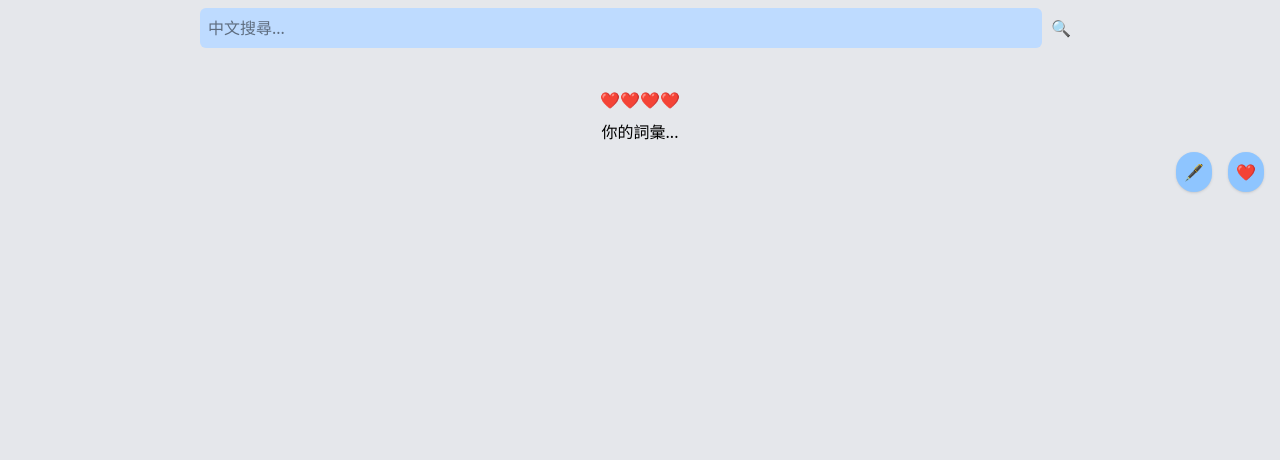
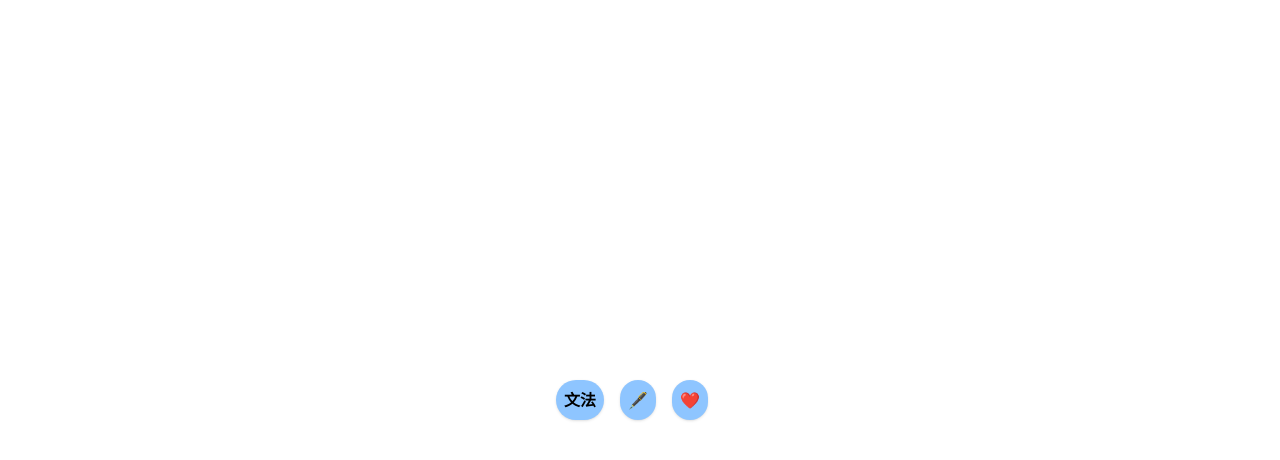
Before and after one commit to kkukileon305/myvocalist, a Next.js app: page / in a window 1280 px wide. Shown: the top 460 px of the page. Built offline with nearby package versions, Linux system fonts and the light colour scheme.

Commit message:
change design

```diff
--- a/app/Search.tsx
+++ /dev/null
@@ -1,82 +0,0 @@
-"use client";
-
-import React, { FormEventHandler, useState } from "react";
-import View from "@/app/View";
-import { Type } from "@/app/list/page";
-import { searchWords } from "@/app/actions";
-import MyWords from "@/app/mywords/MyWords";
-
-const Search = () => {
-  const [loading, setLoading] = useState(false);
-  const [value, setValue] = useState("");
-  const [result, setResult] = useState<Type[]>([]);
-
-  const onSubmit: FormEventHandler<HTMLFormElement> = async (e) => {
-    e.preventDefault();
-    if (!value) return;
-    setLoading(true);
-
-    const data = await searchWords(value);
-    if (data) setResult(data);
-
-    setLoading(false);
-  };
-
-  const noteList = result.map((n) => {
-    const [character, , , zhuyin, meaning] = n.flds!.split("\u001f");
-
-    return {
-      id: n.id,
-      character,
-      zhuyin,
-      meaning,
-    };
-  });
-
-  return (
-    <div>
-      <div className="max-w-4xl mx-auto">
-        <form onSubmit={onSubmit} className="flex mb-4 p-2">
-          <input
-            type="text"
-            className="outline-none p-2 bg-blue-200 rounded-md w-full disabled:bg-gray-400"
-            onChange={(e) => setValue(e.target.value)}
-            placeholder="中文搜尋..."
-            disabled={loading}
-          />
-          <button
-            className="w-10 h-10 cursor-pointer"
-            type="submit"
-            disabled={loading}
-          >
-            🔍
-          </button>
-        </form>
-
-        <div className="p-2">
-          {noteList.map((note) => (
-            <div
-              key={note.id}
-              className="bg-purple-300 rounded-md overflow-hidden shadow mb-4 flex items-center"
-            >
-              <p className="w-1/2 p-2 text-4xl font-extrabold text-center">
-                {note.character}
-              </p>
-
-              <div className="flex w-1/2 font-bold text-xl">
-                <div className="w-[1px] bg-blue-700" />
-                <View word={note} />
-              </div>
-            </div>
-          ))}
-        </div>
-
-        <p className="text-center">❤️❤️❤️❤️</p>
-
-        <MyWords />
-      </div>
-    </div>
-  );
-};
-
-export default Search;
--- a/app/grammar/[page]/page.tsx
+++ b/app/grammar/[page]/page.tsx
@@ -25,7 +25,7 @@ export default async function Page({
       <div className="max-w-5xl w-full mx-auto p-2">
         {contents.map((content, i) => (
           <div
-            className="w-full mb-4 bg-white rounded-xl shadow-md p-4"
+            className="w-full mb-4 bg-white border-b p-4"
             key={i}
             dangerouslySetInnerHTML={{
               __html: content,
--- a/app/layout.tsx
+++ b/app/layout.tsx
@@ -13,7 +13,7 @@ export default function RootLayout({
 }>) {
   return (
     <html lang="zh">
-      <body className={`min-h-lvh bg-gray-200`}>{children}</body>
+      <body className={`min-h-lvh bg-white`}>{children}</body>
     </html>
   );
 }
--- a/app/page.tsx
+++ b/app/page.tsx
@@ -1,15 +1,19 @@
 "use client";
 
 import Link from "next/link";
-import Search from "@/app/Search";
 import React from "react";
 
 const Page = () => {
   return (
     <>
-      <Search />
+      <div className="w-full h-dvh flex justify-center items-center bottom-4 right-0 z-30 pr-4 gap-4">
+        <Link
+          href="/grammar/1"
+          className="block shadow bg-blue-300 p-2 rounded-full font-extrabold"
+        >
+          文法
+        </Link>
 
-      <div className="w-full sticky justify-end bottom-4 right-0 z-30 flex pr-4 gap-4">
         <Link
           href="/list"
           className="block shadow bg-blue-300 p-2 rounded-full"
```
